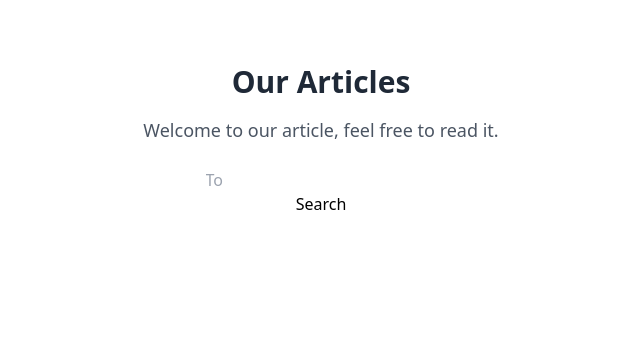
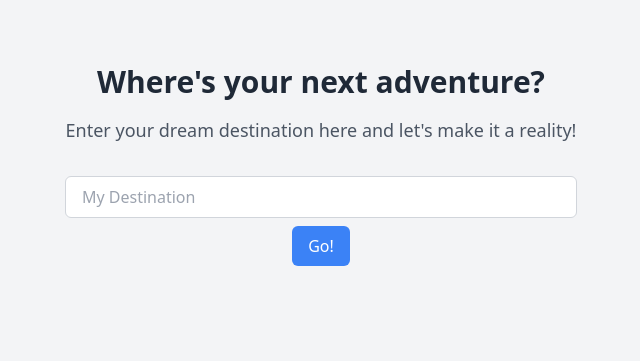
Before and after one commit to JustinSuryaDharma/tubesEAI, a Flask app: page /search in a window 1280 px wide. Shown: the top 361 px of the page, without its empty margins (319-959 px from the left). Run offline with Flask 3, Linux system fonts and the light colour scheme; some libraries are stand-ins or nearby versions.

Commit message:
fix the search bar

```diff
--- a/mainApp/templates/search.html
+++ b/mainApp/templates/search.html
@@ -1,100 +1,30 @@
 <!DOCTYPE html>
 <html lang="en">
 <head>
-    <meta charset="UTF-8" />
-    <meta name="viewport" content="width=device-width, initial-scale=1.0" />
-    <script src="https://cdn.tailwindcss.com"></script>
+  <meta charset="UTF-8">
+  <meta name="viewport" content="width=device-width, initial-scale=1.0">
   <title>Article</title>
+  <link href="https://cdn.jsdelivr.net/npm/tailwindcss@2.2.19/dist/tailwind.min.css" rel="stylesheet">
 </head>
-  <body>
-    <section class="tm-section py-16">
-      <div class="container mx-auto">
-        <div class="text-center">
-          <h2 class="text-3xl text-gray-800 font-bold mb-4">Our Articles</h2>
-          <p class="text-lg text-gray-600">
-            Welcome to our article, feel free to read it.
-          </p>
+<body class="bg-gray-100">
+  <section class="container mx-auto py-16">
+    <div class="text-center mb-8">
+      <h2 class="text-3xl text-gray-800 font-bold mb-4">Where's your next adventure?</h2>
+      <p class="text-lg text-gray-600">Enter your dream destination here and let's make it a reality!</p>
     </div>
-        <br />
-        <div class="text-center mx-auto">
-          <!-- Dropdown menu -->
-          <form id="locationForm" class="form-wrap" action="/tourism" method="get">
-              <input id="locationInput" type="text" class="form-control" name="location" placeholder="To" onfocus="this.placeholder = ''" onblur="this.placeholder = 'To'">
-              <div class="d-flex justify-content-center">
-                  <input type="submit" name="submit" value="Search" class="primary-btn text-uppercase">
+
+    <div class="mx-auto max-w-lg">
+      <form id="locationForm" class="mx-auto mb-8" action="/tourism" method="get">
+        <input id="locationInput" type="text" class="form-input block w-full px-4 py-2 border border-gray-300 rounded-md focus:outline-none focus:border-blue-500" name="location" placeholder="My Destination" onfocus="this.placeholder = ''" onblur="this.placeholder = 'My Destination'">
+        <div class="flex justify-center mt-2">
+          <button type="submit" name="submit" onclick="updateLocation()" class="btn-primary text-white px-4 py-2 rounded-md focus:outline-none focus:bg-blue-600 bg-blue-500">Go!</button>
         </div>
       </form>
     </div>
 
-    <script src="{{ url_for('static', filename='js/vendor/jquery-2.2.4.min.js') }}"></script>
-    <script>
-      // Get the dropdown button and dropdown menu
-      const dropdownButton = document.getElementById("dropdownDefaultButton");
-      const dropdownMenu = document.getElementById("dropdown");
+    <div id="articleContainer" class="grid grid-cols-1 md:grid-cols-2 lg:grid-cols-3 gap-6"></div>
+  </section>
 
-      // Add event listener to toggle dropdown menu visibility
-      dropdownButton.addEventListener("click", () => {
-        dropdownMenu.classList.toggle("hidden");
-      });
-
-      // Add event listener to city options
-      const cityOptions = document.querySelectorAll(".city-option");
-      cityOptions.forEach((option) => {
-        option.addEventListener("click", function (event) {
-          event.preventDefault();
-          const selectedCity = this.dataset.city;
-          fetch(`/tourism?location=${selectedCity}`)
-            .then((response) => response.json())
-            .then((data) => {
-              // Call function to update UI with new data
-              updateUI(data);
-            })
-            .catch((error) => console.error("Error fetching data:", error));
-        });
-      });
-
-      // Function to update UI with new data
-      function updateUI(data) {
-        const articleContainer = document.getElementById("articleContainer");
-        articleContainer.innerHTML = ""; // Clear existing articles
-
-        data.articles.forEach((article) => {
-          const articleCard = `
-                <div class="max-w-sm bg-white border border-gray-200 rounded-lg shadow-lg">
-                    <a href="#">
-                        <img class="rounded-t-lg mb-4 w-full" src="${article.imageUrl}" alt="Image" />
-                    </a>
-                    <div class="p-5">
-                        <a href="#">
-                            <h5 class="mb-2 text-2xl font-bold tracking-tight text-gray-900 dark:text-black">${article.title}</h5>
-                        </a>
-                        <p class="mb-3 font-normal text-gray-700 dark:text-gray-600">${article.content}</p>
-                        <a href="#" class="inline-flex items-center px-3 py-2 text-sm font-medium text-center text-white bg-blue-700 rounded-lg hover:bg-blue-800 focus:ring-4 focus:outline-none focus:ring-blue-300 dark:bg-blue-600 dark:hover:bg-blue-700 dark:focus:ring-blue-800">
-                            Read more
-                            <svg class="rtl:rotate-180 w-3.5 h-3.5 ms-2" aria-hidden="true" xmlns="http://www.w3.org/2000/svg" fill="none" viewBox="0 0 14 10">
-                                <path stroke="currentColor" stroke-linecap="round" stroke-linejoin="round" stroke-width="2" d="M1 5h12m0 0L9 1m4 4L9 9"/>
-                            </svg>
-                        </a>
-                    </div>
-                </div>
-            `;
-          articleContainer.innerHTML += articleCard;
-        });
-      }
-    </script>
-    <script>
-      function updateLocation() {
-          var input = document.querySelector('input[name="location"]');
-          var location = input.value.trim();
-          input.value = location;  // Ensure the value is trimmed and assigned back to the input field
-
-          // If the location is not empty, update the action URL of the form
-          if (location !== "") {
-              var form = document.querySelector('.form-wrap');
-              form.action = "/tourism?location=" + encodeURIComponent(location);
-          }
-      }
-  </script>
   <script>
     function updateLocation() {
       var locationValue = document.getElementById("locationInput").value;
```
Lines whose indentation alone changed are shown as unchanged.
